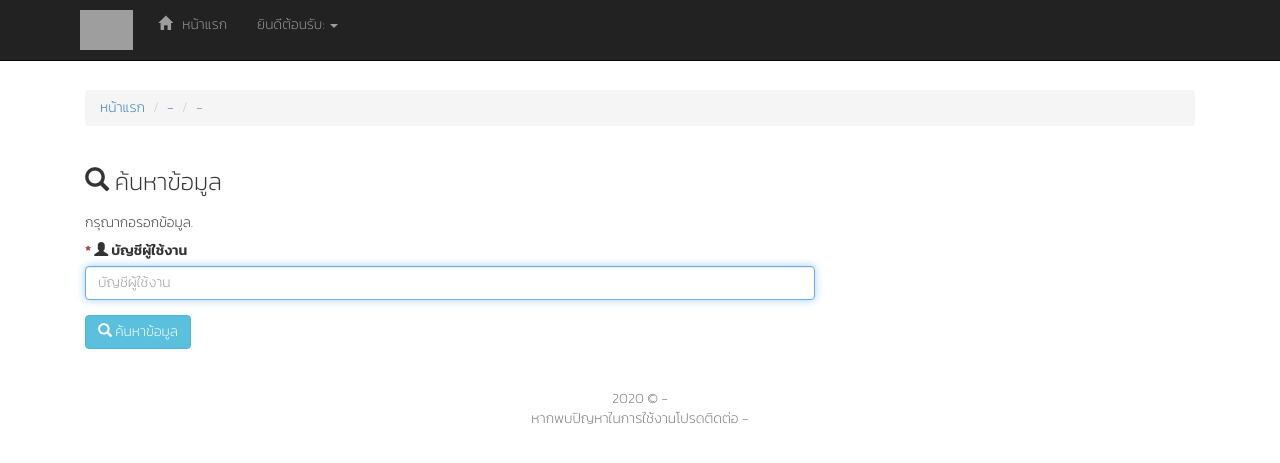
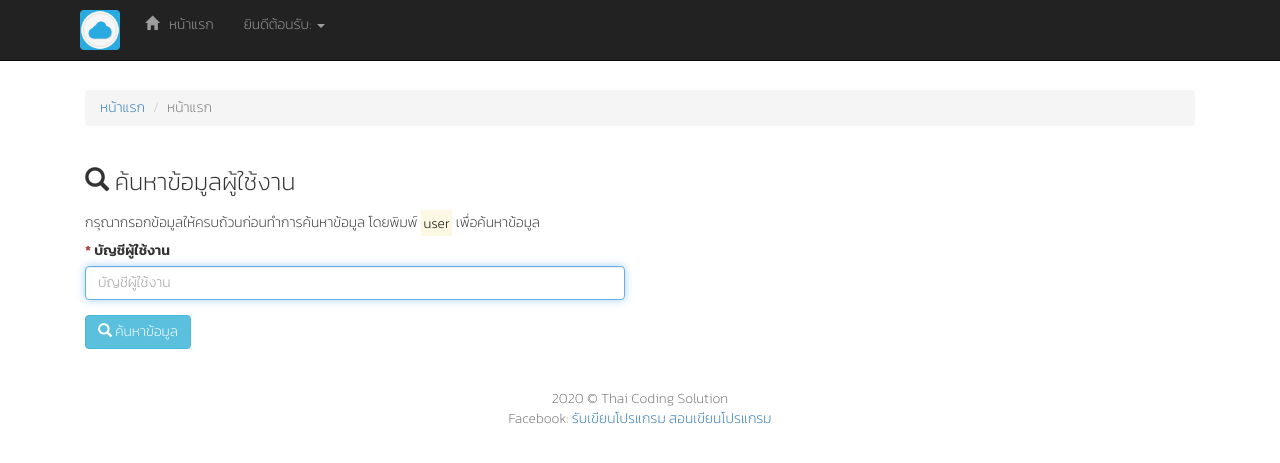
Before and after one commit to Yanperm/myform, a PHP site: page / in a window 1280 px wide. Shown: the top 463 px of the page. Run offline with PHP 8.4, Linux system fonts and the light colour scheme; some libraries are stand-ins or nearby versions; grey boxes are pictures that could not be loaded.

Commit message:
Re design ui

```diff
--- a/index.php
+++ b/index.php
@@ -8,7 +8,7 @@
     <!-- The above 3 meta tags *must* come first in the head; any other head content must come *after* these tags -->
     <meta name="description" content="">
     <meta name="author" content="">
-    <link rel="icon" type="image/png" sizes="16x16" href="-">
+    <link rel="icon" type="image/png" sizes="16x16" href="assets/favicon.ico">
 
     <title>Test</title>
 
@@ -89,7 +89,7 @@
           </button>
 
           <a href="#">
-            <img class="" src="#" alt="Logo" style="height:40px; margin:10px;">
+            <img class="" src="assets/favicon.ico" alt="Logo" style="height:40px; margin:10px;">
           </a>
         </div>
         <div id="navbar" class="collapse navbar-collapse">
@@ -108,7 +108,7 @@
                 ?> <span class="caret"></span>
               </a>
               <ul class="dropdown-menu">
-                <li><a href="#"><i class="glyphicon glyphicon-log-out"></i> ออกจากระบบ</a></li>
+                <li><a href="https://www.facebook.com/thaicodingsolution/"><i class="glyphicon glyphicon-user"></i> ติดต่อเรา Thai Coding Solution</a></li>
               </ul>
             </li>
           </ul>
@@ -124,42 +124,38 @@
 
         <ul class="breadcrumb">
           <li><a href="#">หน้าแรก</a></li>
-          <li><a href="#">-</a></li>
-          <li class="active">-</li>
+          <li class="active">หน้าแรก</li>
         </ul>
 
         <div class="row">
           <div class="col-lg-12 col-md-12 col-sm-12 col-xs-12">
-            <h3><i class="glyphicon glyphicon-search"></i> ค้นหาข้อมูล</h3>
+            <h3><i class="glyphicon glyphicon-search"></i> ค้นหาข้อมูลผู้ใช้งาน</h3>
           </div>
         </div>
 
         <div class="row">
 
-          <div class="col-lg-8 col-md-8 col-sm-8 col-xs-12">
+          <div class="col-lg-6 col-md-6 col-sm-6 col-xs-12">
 
-            <h5 class="">กรุณากอรอกข้อมูล. </h5>
+            <h5 class="">กรุณากรอกข้อมูลให้ครบถ้วนก่อนทำการค้นหาข้อมูล โดยพิมพ์ <mark>user</mark> เพื่อค้นหาข้อมูล</h5>
 
             <form id="form1" class="" action="" method="post" novalidate>
 
               <div class="form-group">
-                <label for="username" ><span class="text-danger">*</span> <i class="glyphicon glyphicon-user"></i> บัญชีผู้ใช้งาน</label>
+                <label for="username" ><span class="text-danger">*</span> บัญชีผู้ใช้งาน</label>
                 <input type="text" class="form-control" id="username" name="username" placeholder="บัญชีผู้ใช้งาน" data-smk-msg="กรุณากรอกบัญชีผู้ใช้งาน" required>
 
               </div>
 
-              <button id="btnSubmit" type="submit" class="btn btn-info" name="button">
+              <button id="btnSubmit" type="submit" class="btn btn-info btn-md" name="button">
                 <span ><i class="glyphicon glyphicon-search"></i> ค้นหาข้อมูล</span>
               </button>
             </form>
 
-
           </div>
-
 
         </div>
         <!-- End of row -->
-
 
         <div  class="row" id="tableUserDetailRow">
 
@@ -171,17 +167,10 @@
                   <thead>
 
                     <tr>
+
                       <th class="bg-primary" colspan="1"><i class="glyphicon glyphicon-log-in"></i> รายการข้อมูล</th>
 
-                      <th class="bg-primary" colspan="1">
-
-                        <a href="#" class="btn btn-danger btn-sm pull-right"><i class="glyphicon glyphicon-trash"></i> ลบ</a>
-
-                        <a href="#" class="btn btn-warning btn-sm pull-right"><i class="glyphicon glyphicon-edit"></i> แก้ไข</a>
-
-                        <a href="#" class="btn btn-success btn-sm pull-right"><i class="glyphicon glyphicon-save-file"></i> ออกรายงาน</a>
-
-                      </th>
+                      <th class="bg-primary" colspan="1"></th>
 
                     </tr>
 
@@ -196,11 +185,6 @@
                     <tr>
                       <td>useEmail</td>
                       <td id="resultUserEmail"></td>
-                    </tr>
-
-                    <tr>
-                      <td>freq.</td>
-                      <td><span style="font-size:4em;" class="text-success">-</span> -</td>
                     </tr>
 
                 </tbody>
@@ -221,11 +205,11 @@
 
     <footer class="footer">
       <div class="container">
-          <p class="text-muted" style="text-align:center;">
-          2020 &copy; -
-          <br />
-          หากพบปัญหาในการใช้งานโปรดติดต่อ -
-          </p>
+        <p class="text-muted" style="font-family: 'Kanit', sans-serif; text-align:center;">
+          2020 © Thai Coding Solution
+          <br>
+          Facebook: <a href="https://www.facebook.com/thaicodingsolution/">รับเขียนโปรแกรม สอนเขียนโปรแกรม</a>
+        </p>
       </div>
     </footer>
 
@@ -310,9 +294,7 @@
 
       }); //End of ready func()
 
-
     </script>
-
 
   </body>
 </html>
```
Also changed, not shown: assets/favicon.ico (added).
